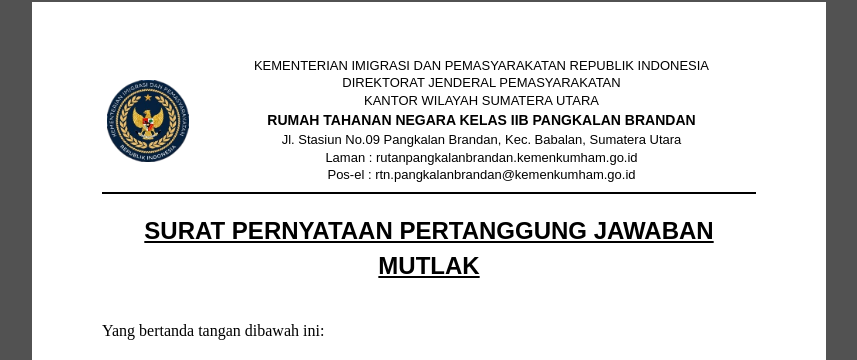
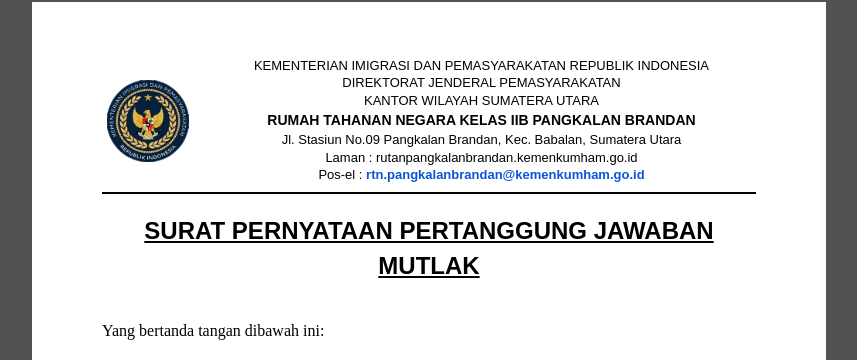
Before and after one commit to Artahacking/DocuGen, a Flask app: page /surat/1 in a window 1280 px wide. Shown: the part 109-469 px from the top of the page, without its empty margins (211-1068 px from the left). Run offline with Flask 3, Linux system fonts and the light colour scheme; a user stored in the database is signed in; data comes from the database, SQL or seed files in the repository.

Commit message:
Update kop.html

```diff
--- a/templates/kop.html
+++ b/templates/kop.html
@@ -6,18 +6,58 @@
         </div>
 
         <div class="kop-text">
-            <div class="k1">KEMENTERIAN IMIGRASI DAN PEMASYARAKATAN REPUBLIK INDONESIA</div>
-            <div class="k1">DIREKTORAT JENDERAL PEMASYARAKATAN</div>
-            <div class="k1">KANTOR WILAYAH SUMATERA UTARA</div>
+
+            <div class="k1">
+                KEMENTERIAN IMIGRASI DAN PEMASYARAKATAN REPUBLIK INDONESIA
+            </div>
+
+            <div class="k1">
+                DIREKTORAT JENDERAL PEMASYARAKATAN
+            </div>
+
+            <div class="k1">
+                KANTOR WILAYAH SUMATERA UTARA
+            </div>
 
             <div class="kbold">
                 RUMAH TAHANAN NEGARA KELAS IIB PANGKALAN BRANDAN
             </div>
 
-            <div class="k1">Jl. Stasiun No.09 Pangkalan Brandan, Kec. Babalan, Sumatera Utara</div>
-            <div class="k1">Laman : rutanpangkalanbrandan.kemenkumham.go.id</div>
-            <div class="k1">Pos-el : rtn.pangkalanbrandan@kemenkumham.go.id</div>
+            <div class="k1">
+                Jl. Stasiun No.09 Pangkalan Brandan, Kec. Babalan, Sumatera Utara
+            </div>
+
+            <div class="k1">
+                Laman : rutanpangkalanbrandan.kemenkumham.go.id
+            </div>
+
+            <!-- EMAIL BIRU SEPERTI LINK -->
+            <div class="k1">
+                Pos-el :
+                <a
+                    href="mailto:rtn.pangkalanbrandan@kemenkumham.go.id"
+                    class="email-link">
+                    rtn.pangkalanbrandan@kemenkumham.go.id
+                </a>
+            </div>
+
         </div>
 
     </div>
 </div>
+
+<style>
+
+.email-link{
+    color:#0b55d9;
+    text-decoration:none;
+    font-weight:600;
+    transition:.2s ease;
+}
+
+.email-link:hover{
+    text-decoration:underline;
+    color:#0040b3;
+}
+
+</style>
```
